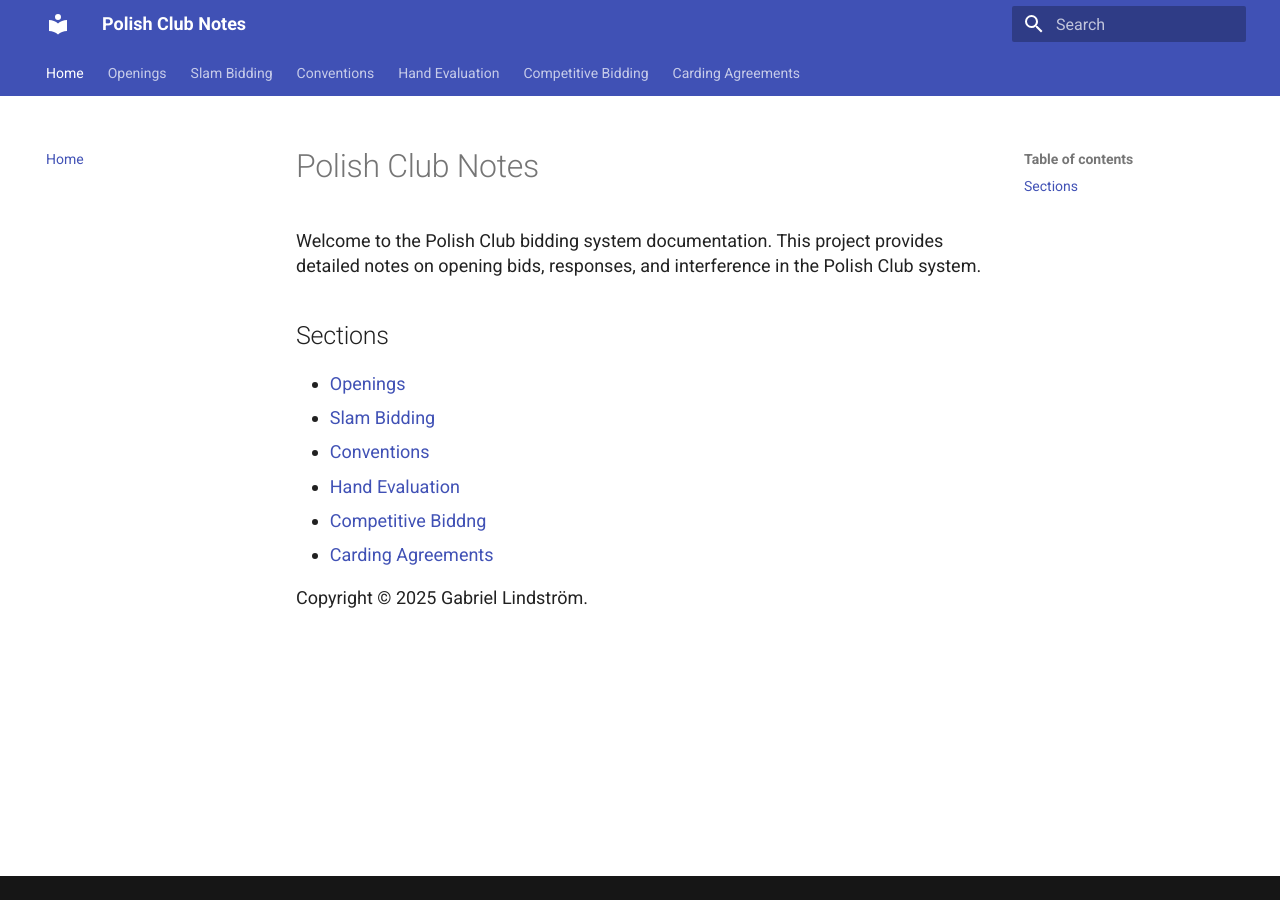
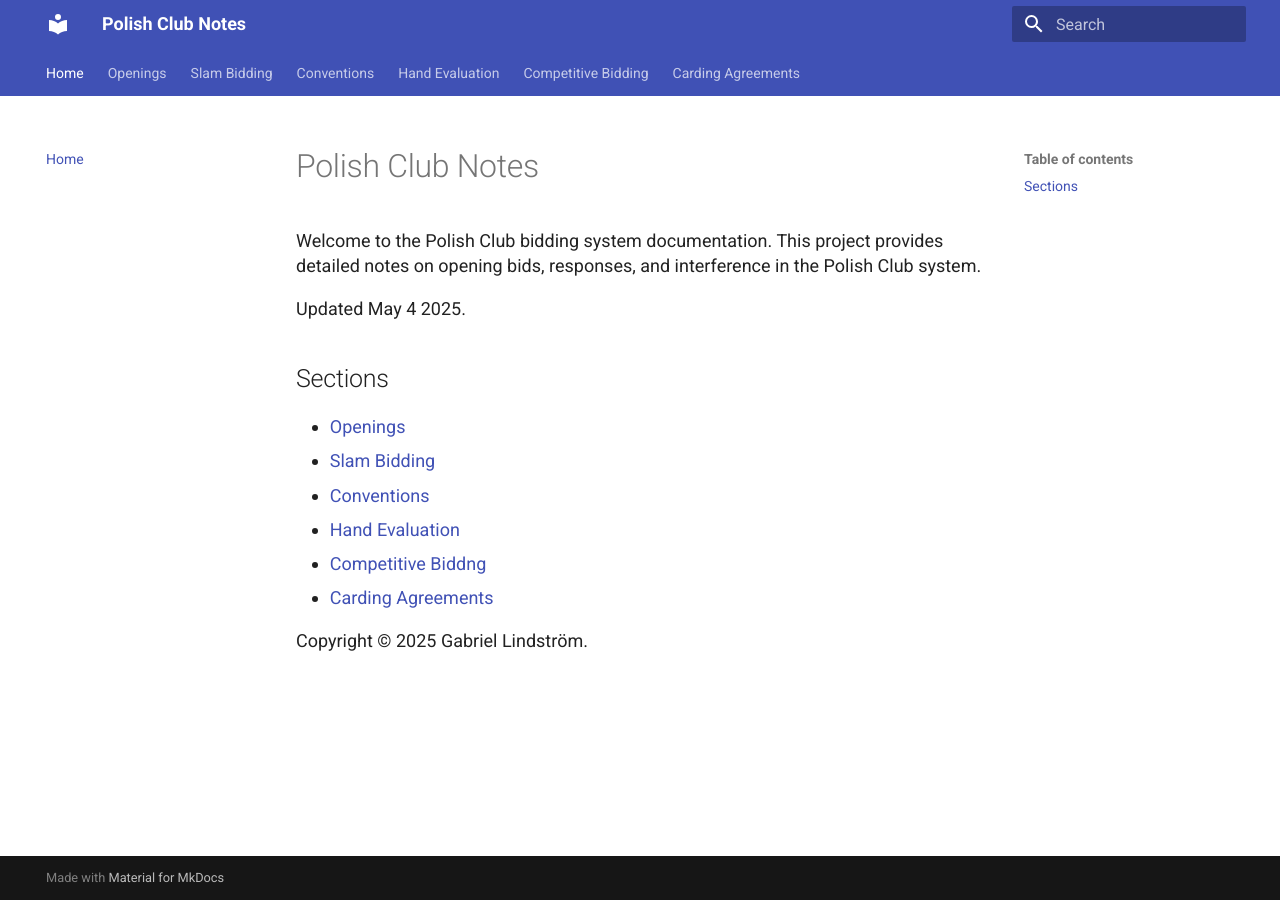
Before and after one commit to glindstrom/polish-club-notes, an MkDocs documentation site: the page built from docs/index.md, in a window 1280 px wide. Built offline with MkDocs 1.6.1 and Material for MkDocs 9.7.7, drawn with Linux system fonts in a browser that asks for light colours; part of the change alters nothing that is shown.

```diff
--- a/docs/index.md
+++ b/docs/index.md
@@ -1,6 +1,8 @@
 # Polish Club Notes
 
 Welcome to the Polish Club bidding system documentation. This project provides detailed notes on opening bids, responses, and interference in the Polish Club system.
+
+Updated May 4 2025.
 
 ## Sections
 - [Openings](openings/openings.md)
--- a/mkdocs.yml
+++ b/mkdocs.yml
@@ -1,20 +1,35 @@
 site_name: Polish Club Notes
 site_url: https://glindstrom.github.io/polish-club-notes/
-use_directory_urls: true
+strict: true
+
 theme:
   name: material
   palette:
     primary: indigo
     accent: blue
   features:
+    - navigation.tabs
+    - navigation.sections
+    - navigation.expand
+    - navigation.top
     - content.code.copy
     - content.tabs.link
-    - navigation.tabs
-    - navigation.expand
-    - navigation.sections
-    - navigation.top
-docs_dir: docs
-site_dir: site
+
+markdown_extensions:
+  - tables
+  - fenced_code
+  - admonition
+  - pymdownx.details
+  - pymdownx.superfences
+  - pymdownx.tabbed:
+      alternate_style: true
+  - toc:
+      permalink: true
+      toc_depth: 3
+
+plugins:
+  - search
+
 nav:
   - Home: index.md
   - Openings:
@@ -43,18 +58,6 @@ nav:
   - Hand Evaluation: hand-evaluation.md
   - Competitive Bidding: competitive-bidding.md
   - Carding Agreements: carding-agreements.md
-markdown_extensions:
-  - tables
-  - fenced_code
-  - def_list
-  - admonition
-  - pymdownx.details
-  - pymdownx.superfences
-  - pymdownx.tabbed:
-      alternate_style: true
-  - toc:
-      toc_depth: 3
-extra:
-  generator: false
+
 extra_css:
   - css/custom.css
```
Also changed, not shown: 2 other files.
